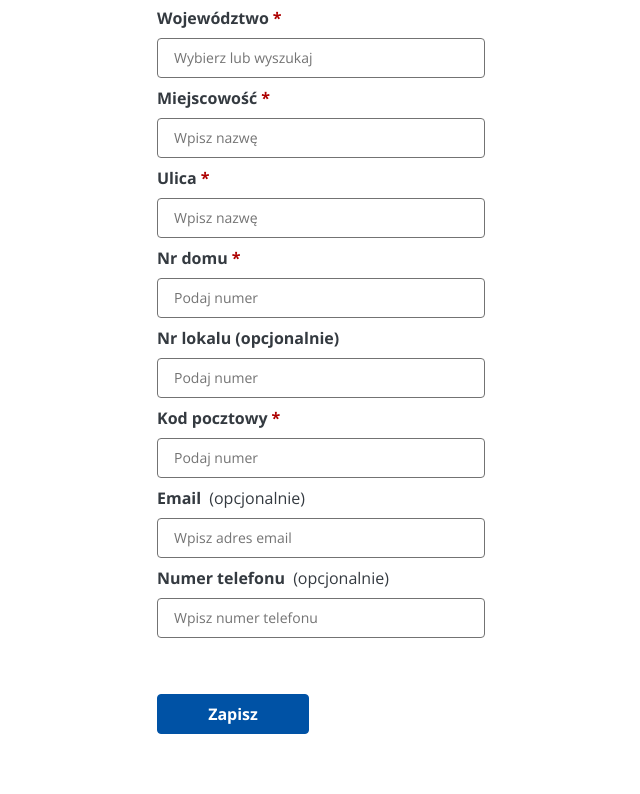
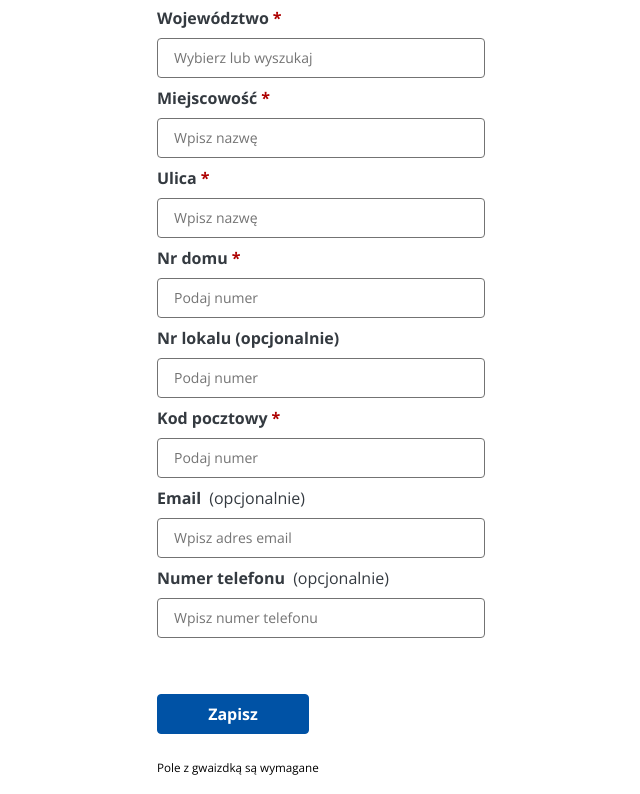
Before and after one commit to KiQQu2/Angular_form, an Angular app: page / in a window 1280 px wide. Shown: the part 584-1378 px from the top of the page, without its empty margins (319-959 px from the left). Built offline with nearby package versions, Linux system fonts and the light colour scheme.

Commit message:
Update form.component.html

```diff
--- a/src/app/components/form/form.component.html
+++ b/src/app/components/form/form.component.html
@@ -1,11 +1,4 @@
-<!--<form class="simpleForm"   #simpleForm="ngForm" (ngSubmit)="test(simpleForm.value)">-->
-<!--  <input type="text" ngModel name="user" placeholder="wpisz swoje imię">-->
-<!--  <br>-->
-<!--  <input type="number" ngModel name="age" placeholder="wpisz swoj wiek">-->
-<!--  <br>-->
-<!--  <input type="email" ngModel name="email" placeholder="wpisz swoj e-mail">-->
-<!--  <button >Click me</button>-->
-<!--</form>-->
+
 <div class="form-container">
 
 <form class="form" [formGroup]="myForm">
@@ -15,13 +8,10 @@
   <label for="nip">NIP<span class="fa-asterisk">*</span></label>
   <input formControlName="nip" id="nip" type="text" placeholder="Wpisz NIP">
 
-<!--  <small *ngIf="myForm.get('name').invalid">Serio masz tak na imię?</small>-->
   <button class="form-getData">Pobierz dane</button>
 
   <label for="name">Nazwa podmiotu / Imię i nazwisko<span class="fa-asterisk">*</span></label>
   <input formControlName="name" class="form-control"id="name" type="text" placeholder="Wpisz nazwę">
-<!--  <span *ngIf="myForm.get('name').touched && myForm.get('name')"></span>-->
-<!--    <small *ngIf="myForm.get('name').invalid">Serio masz tak na imię?</small>-->
   <label for="region">Województwo<span class="fa-asterisk">*</span></label>
   <input formControlName="region" id="region"type="text" placeholder="Wybierz lub wyszukaj">
   <label for="city">Miejscowość<span class="fa-asterisk">*</span></label>
@@ -51,6 +41,8 @@
 
 
   <button type="submit" (click)="submitData()" class="formButton" [disabled]="!myForm.valid">Zapisz</button>
+  <small *ngIf="myForm.invalid">Pole z gwaizdką są wymagane</small>
+
 </form>
 
 </div>
```
